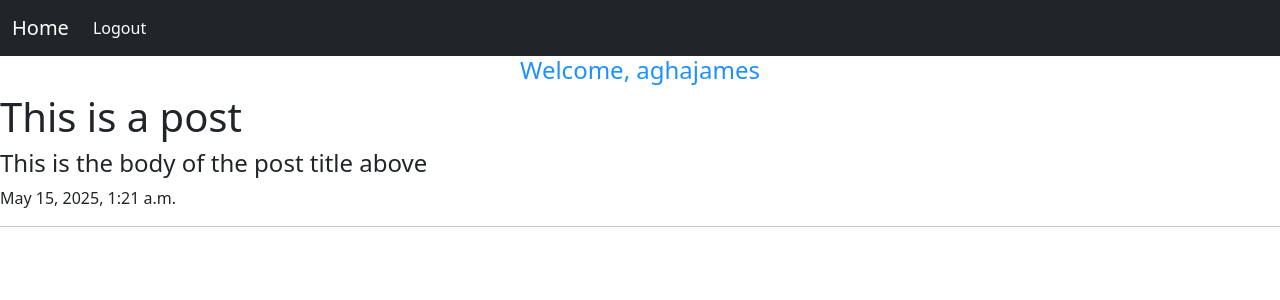
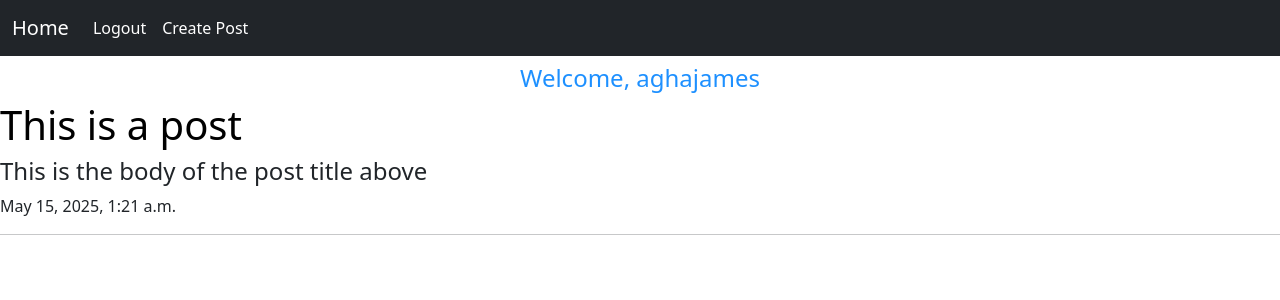
Before and after one commit to Akachukwuu/Content-Management-System, a Django app: page /home in a window 1280 px wide. Shown: the top 300 px of the page. Run offline with Django 5.2, Linux system fonts and the light colour scheme; a user stored in the database is signed in; data comes from the database, SQL or seed files in the repository; both versions use the stored data as it was after the commit.

Commit message:
Created section for the user to make their own posts

```diff
--- a/CMS/contentapp/urls.py
+++ b/CMS/contentapp/urls.py
@@ -7,5 +7,7 @@ urlpatterns = [
     path('register', views.register_user, name='register'),
     path('login', views.login_user, name='login'),
     path('home', views.home, name='home'),
-    path('logout', views.logout_user, name='logout')
+    path('logout', views.logout_user, name='logout'),
+    path('display_post/<str:pk>', views.display_post, name='display_post'),
+    path('create_content', views.create_content, name='create_content')
 ]
--- a/CMS/contentapp/views.py
+++ b/CMS/contentapp/views.py
@@ -4,15 +4,19 @@ from django.contrib.auth import authenticate, login, logout
 from django.contrib import messages
 from .models import Post
 
+#All comments below were written by me for future clarity purpose
 
 
+#The base page
 def index(request):
     return render(request, 'index.html')
 
+#Homepage after user is logged in
 def home(request):
     posts = Post.objects.all()
     return render(request, 'home.html', {'posts': posts})
 
+#User registration
 def register_user(request):
     if request.method == 'POST':
         username = request.POST['username']
@@ -51,9 +55,35 @@ def login_user(request):
             messages.info(request, 'Invalid Details')
     return render(request, 'login.html')
 
-def display_post(request):
-    pass
+
+#user creates content
+
+def create_content(request):
+    if request.method == 'POST':
+        title = request.POST['title']
+        body = request.POST['body']
+
+        create_post = Post.objects.create(title=title, body=body)
+        if create_post is not None:
+            create_post.save()
+        else:
+            messages.info(request, 'Field cannot be left empty')
+            return redirect('create_content')
+    return render(request, 'create_content.html')
+
+#Displays full blog page when a user clicks on the blog snippet
+def display_post(request, pk):
+    post = Post.objects.get(id=pk)
+    return render(request, 'display_post.html', {'post':post})
+
 
 def logout_user(request):
     logout(request)
     return redirect('login')
+
+
+
+
+#takes user input post title, body
+#stores it in the database
+#its automatically updated
--- a/CMS/templates/home.html
+++ b/CMS/templates/home.html
@@ -4,17 +4,19 @@
 {% block mainpage %}
 
 {% if user.is_authenticated %}
+
+<div style=" padding-top: 4em;">
 <h4 style="text-align: center; color: dodgerblue;">Welcome, {{user.username}}</h4>
     {% for post in posts %}
-    <h1>{{post.title}}</h1>
-    <h4>{{post.body}}</h4>
+    <a style="text-decoration: none; color: black;" href="/display_post/{{post.id}}"><h1>{{post.title}}</h1></a>
+    <h4>{{post.body|truncatewords:10}}</h4>
     <p>{{post.when_created}}</p>
     <hr>
     {% endfor %}
 
     {% else %}
-    <h2>Welcome. You have to be logged in to view other user's posts</h2>
+    <h3 style="text-align: center;">Welcome. You have to be logged in to view other user's posts</h3>
     {% endif %}
-
+</div>
 
 {% endblock %}
--- a/CMS/templates/index.html
+++ b/CMS/templates/index.html
@@ -17,11 +17,11 @@
     {% endblock %}
 
 
+    {% block mainpost %}
+    {% endblock %}
 
-
-
-
-
+    {% block create_content %}
+    {% endblock %}
 
 
     <script src="https://cdn.jsdelivr.net/npm/bootstrap@5.3.6/dist/js/bootstrap.bundle.min.js" integrity="sha384-j1CDi7MgGQ12Z7Qab0qlWQ/Qqz24Gc6BM0thvEMVjHnfYGF0rmFCozFSxQBxwHKO" crossorigin="anonymous"></script>
--- a/CMS/templates/navbar.html
+++ b/CMS/templates/navbar.html
@@ -1,6 +1,6 @@
 {% if user.is_authenticated %}
 
-<nav class="navbar navbar-expand-lg navbar-dark bg-dark">
+<nav class="navbar navbar-expand-lg navbar-dark bg-dark fixed-top">
   <div class="container-fluid">
     <a class="navbar-brand" href="{% url 'home' %}">Home</a>
     <button class="navbar-toggler" type="button" data-bs-toggle="collapse" data-bs-target="#navbarNav" aria-controls="navbarNav" aria-expanded="false" aria-label="Toggle navigation">
@@ -8,8 +8,13 @@
     </button>
     <div class="collapse navbar-collapse" id="navbarNav">
       <ul class="navbar-nav">
+
         <li class="nav-item">
           <a class="nav-link active" aria-current="page" href="{% url 'logout' %}">Logout</a>
+        </li>
+
+        <li class="nav-item">
+          <a class="nav-link active" aria-current="page" href="{% url 'create_content' %}">Create Post</a>
         </li>
       </ul>
     </div>
@@ -19,8 +24,8 @@
 {% else %}
 
 
-<nav class="navbar navbar-expand-lg navbar-dark bg-dark">
-  <div class="container-fluid">
+<nav class="navbar navbar-expand-lg navbar-dark bg-dark" >
+  <div class="container-fluid" >
     <a class="navbar-brand" href="{% url 'home' %}">Home</a>
     <button class="navbar-toggler" type="button" data-bs-toggle="collapse" data-bs-target="#navbarNav" aria-controls="navbarNav" aria-expanded="false" aria-label="Toggle navigation">
       <span class="navbar-toggler-icon"></span>
```
Also changed, not shown: CMS/templates/create_content.html (added, +21 -0 lines), CMS/templates/display_post.html (added, +11 -0 lines), CMS/db.sqlite3.
